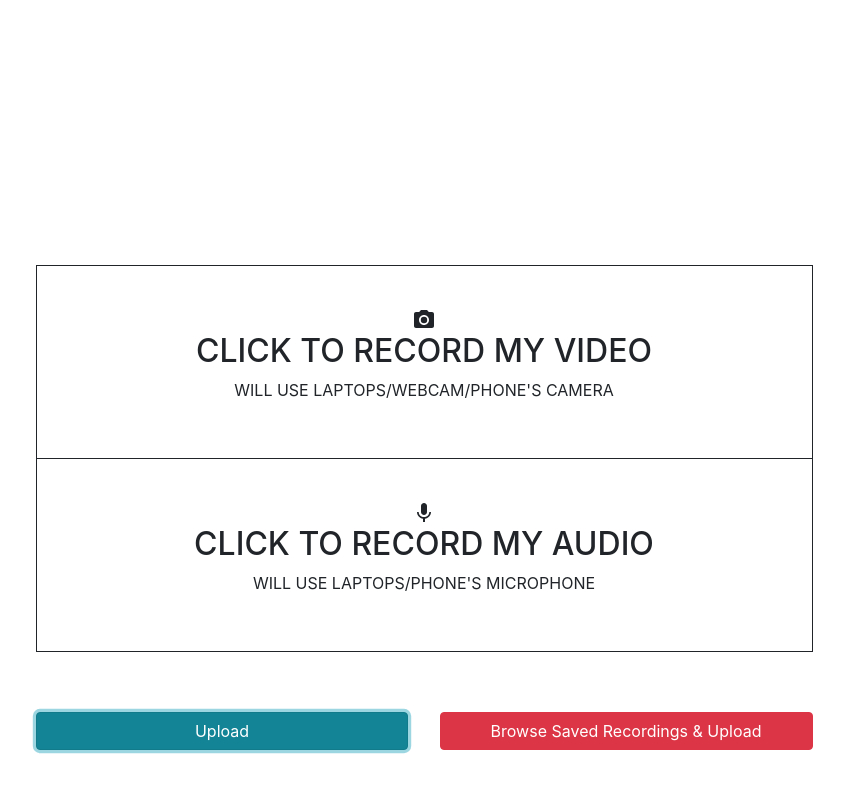
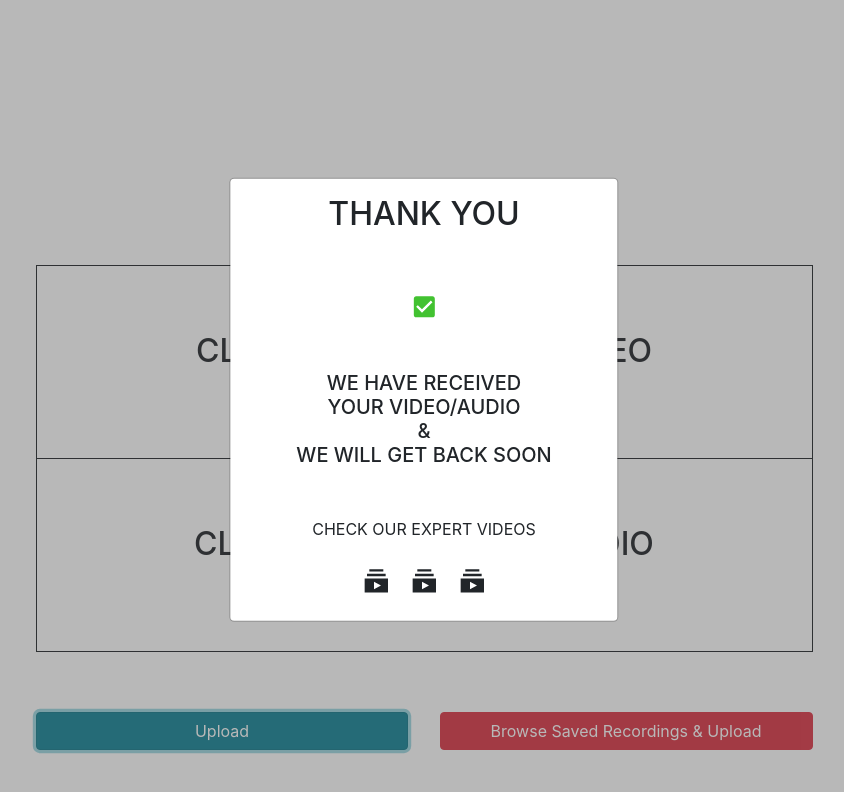
Before and after one commit to hema135/demo4, a React (Create React App) app: page / in a window 1280 px wide. Both pictures are taken after a click on the button "Upload". Shown: the part 238-1030 px from the top of the page, without its empty margins (216-1060 px from the left). Built offline with nearby package versions, Linux system fonts and the light colour scheme.

Commit message:
upload popup added

```diff
--- a/src/AVRecorder/index.js
+++ b/src/AVRecorder/index.js
@@ -8,6 +8,8 @@ import CheckCircleIcon from "@material-ui/icons/CheckCircle";
 import CancelRoundedIcon from "@material-ui/icons/CancelRounded";
 import AlbumOutlinedIcon from "@material-ui/icons/AlbumOutlined";
 import AudioRecorder from '../audio/AudioRecoder';
+import Modal from "../Modal";
+import Popup from "../popup/welcome";
 
 const icon = [
 	{
@@ -33,7 +35,8 @@ class Recorder extends Component {
 
     state = {
         v: false,
-        a: false
+        a: false,
+        uploadModal: false
     }
 
     handleAVAction = t => {
@@ -72,6 +75,20 @@ class Recorder extends Component {
 
     saveRecording = () => {
 
+    }
+
+    handleUpload = () => {
+        this.setState({
+            a: false,
+            v: false,
+            uploadModal: true
+        })
+    }
+
+    closeModal = () => {
+        this.setState({
+            uploadModal: false
+        })
     }
 
     render() {
@@ -120,7 +137,7 @@ class Recorder extends Component {
                     }
                     <div className="col-sm-12">
                         <div className="btm-action-container in-container">
-                            <button className="btn btn-info">
+                            <button className="btn btn-info" onClick={this.handleUpload}>
                                 Upload
                             </button>
                             <button className="btn btn-danger">
@@ -128,6 +145,10 @@ class Recorder extends Component {
                             </button>
                         </div>
                     </div>
+
+                    <Modal closeOnOverlayClick={true} className="mmmModal" isOpen={this.state.uploadModal} onClose={this.closeModal}>
+                        <Popup />
+                    </Modal>
                 </div>
         )
     }
--- /dev/null
+++ b/src/Modal/index.js
@@ -0,0 +1,93 @@
+import React, { Component, createRef } from 'react'
+import "./style.css";
+
+export default class Modal extends Component {
+    constructor(props){
+        super(props);
+        this.state = {}
+        this.handleOverlayClick = this.handleOverlayClick.bind(this);
+        this.handleClose = this.handleClose.bind(this);
+        this.modalBody = createRef();
+        this.modalOverlay = createRef();
+    }
+
+    componentWillReceiveProps(nextProps) {
+        this.toggleBodyClass(nextProps.isOpen);
+    }
+
+    toggleBodyClass(isOpen){
+        let body = document.getElementsByTagName("body")[0];
+        let className = "_modal_open_body";
+        if(isOpen){
+            if(body && !body.classList.contains(className)){
+                body.classList.add(className);
+            }
+        }else{
+            if(body && body.classList.contains(className)){
+                body.classList.remove(className);
+            }
+        }
+    }
+
+
+    handleOverlayClick(event){
+        if(event.target != this.modalOverlay.current){
+            return;
+        }
+
+        if(this.props.closeOnOverlayClick){
+            this.handleClose()
+        }
+    }
+
+    handleClose(){
+        if(this.props.onClose)
+            this.props.onClose();
+    }
+
+    componentWillUnmount () {
+        this.toggleBodyClass(false);
+    }
+
+
+    render() {
+        let { className, children, header, isOpen, isClose, closeButtonPos } = this.props;
+        if(!isOpen)
+            return null;
+
+        return (
+            <div className={`${className} modal modal-overlay`} onClick={this.handleOverlayClick} ref={this.modalOverlay}>
+                {(isClose && closeButtonPos.toLowerCase() == "outside") &&
+                    <span className="close-modal-btn">
+                        <i className="fa fa-times-thin" onClick={this.handleClose}/>
+                    </span>
+                }
+                <div className="modal-content" ref={this.modalBody}>
+                    {header &&
+                        <div className="modal-header">
+                            <span>
+                                {header}
+                            </span>
+                            {(isClose && closeButtonPos.toLowerCase() == "inside") &&
+                                <span className="close-modal-btn">
+                                    <i className="fa fa-times-thin" onClick={this.handleClose}/>
+                                </span>
+                            }
+                        </div>
+                    }
+                    <div className="modal-body">
+                        {children}
+                    </div>
+                </div>
+            </div>
+        )
+    }
+}
+
+Modal.defaultProps = {
+    closeOnOverlayClick: true,
+    className: "",
+    header: "",
+    isClose: true,
+    closeButtonPos: "inside"
+};
--- /dev/null
+++ b/src/Modal/style.css
@@ -0,0 +1,40 @@
+div.modal {
+    display:  block;
+    position:  fixed;
+    left:  0;
+    right:  0;
+    top:  0;
+    bottom:  0;
+    background-color : rgba(68, 68, 68, 0.38);
+    z-index:  999;
+    overflow:  auto;
+}
+
+
+div.modal .close-modal-btn{
+    position: absolute;
+    color: #fff;
+    right: 25px;
+    top: 0px;
+    font-size: 56px;
+    cursor: pointer;
+}
+
+div.modal .modal-content{
+    position: absolute;
+    top: 50%;
+    left: 50%;
+    width: 95%;
+    max-width: 650px;
+    transform: translate(-50%, -50%);
+    background-color: #fff;
+    overflow: auto;
+    max-height: 100vh;
+    z-index: 99999;
+
+}
+
+div.modal .modal-header .close-modal-btn{
+    color: #000;
+    font-size: 2rem;
+}
--- /dev/null
+++ b/src/popup/style.css
@@ -0,0 +1,23 @@
+.mmmModal .modal-content{
+    width: auto !important;
+    padding: 0 50px;
+}
+.mmodal-body{
+    text-align: center;
+}
+
+.mmodal-body h2,
+.mmodal-body h5,
+.mmodal-body .check{
+    margin-bottom: 50px;
+}
+
+
+.mmodal-body .check{
+    color: rgb(66, 194, 49);
+}
+
+.mmodal-body svg{
+    font-size: 28px;
+    margin: 10px
+}
--- a/src/popup/welcome.js
+++ b/src/popup/welcome.js
@@ -1,19 +1,18 @@
 import React from 'react';
 import CheckBoxIcon from '@material-ui/icons/CheckBox';
 import SubscriptionsSharpIcon from '@material-ui/icons/SubscriptionsSharp';
+import "./style.css";
 
 const Welcome = () => {
   return (
-  <div className = "w-25 p-3">
+  <div className = "mmodal-body">
     <h2>THANK YOU</h2>
-    <CheckBoxIcon />
-    <h2>WE HAVE RECEIVED <br />YOUR VIDEO/AUDIO <br />&<br /> WE WILL GET BACK SOON</h2>
+    <CheckBoxIcon className="check"/>
+    <h5>WE HAVE RECEIVED<br />YOUR VIDEO/AUDIO <br />&<br /> WE WILL GET BACK SOON</h5>
     <p>CHECK OUR EXPERT VIDEOS</p>
     <SubscriptionsSharpIcon />
     <SubscriptionsSharpIcon />
     <SubscriptionsSharpIcon />
-
-
   </div>
   )
 }
```
Also changed, not shown: src/Modal/ConfirmModal.js (added, +27 -0 lines).
